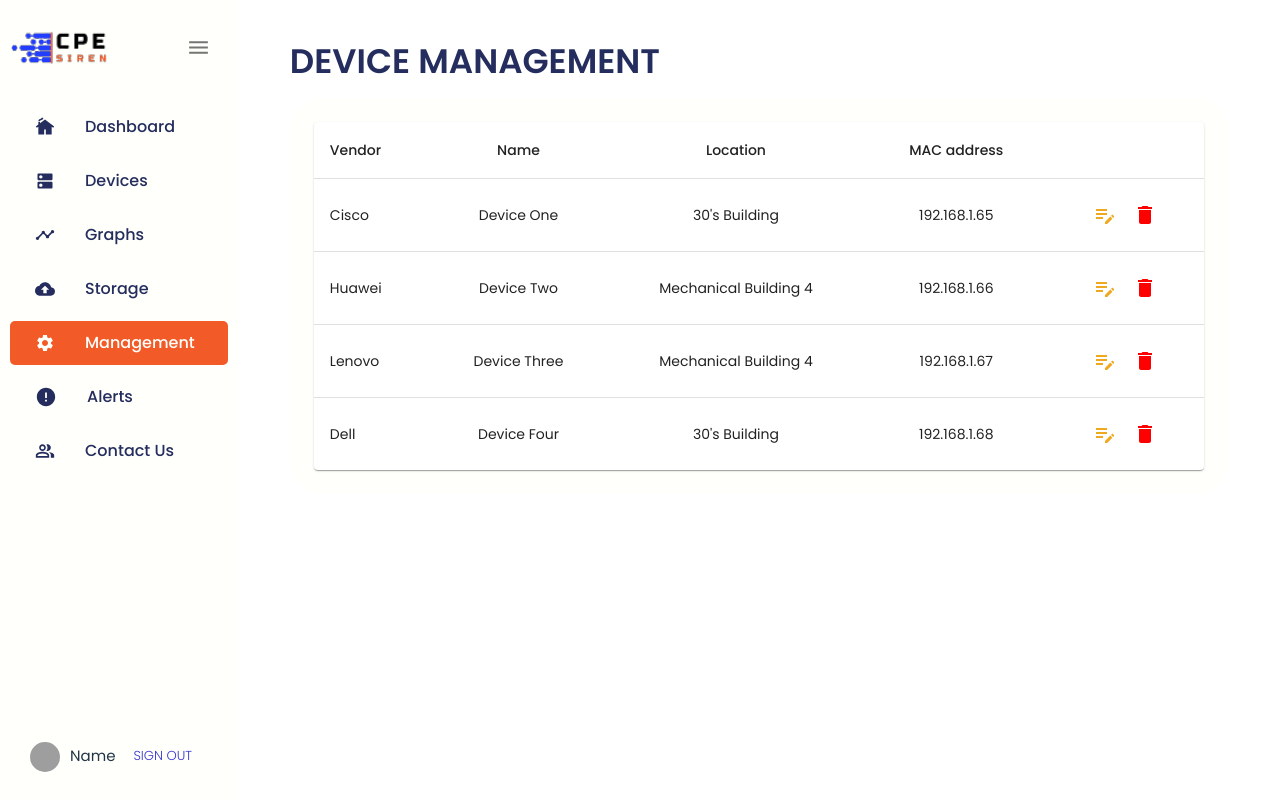
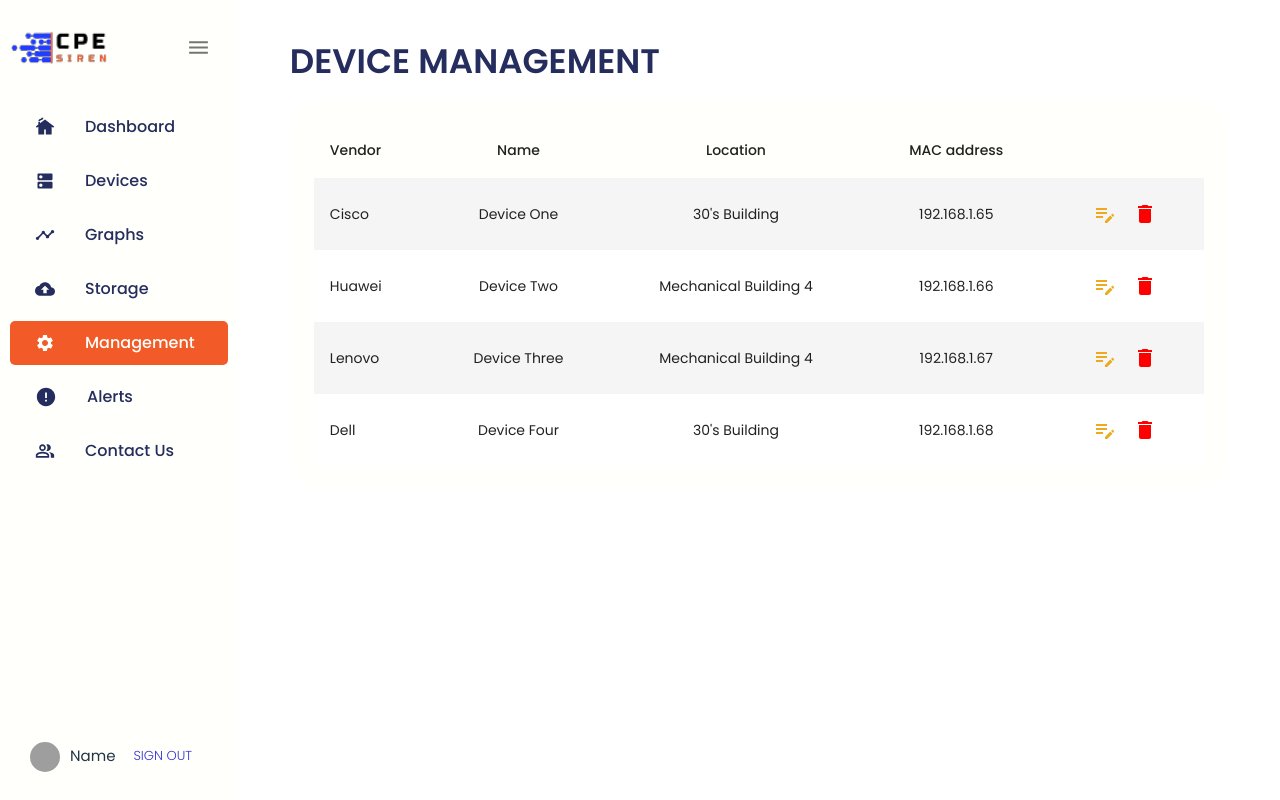
Before and after one commit to Smart309/Frontend, a React (Vite) app: page /management in a window 1280 px wide. Built offline with nearby package versions, Linux system fonts and the light colour scheme; grey boxes are pictures that could not be loaded.

Commit message:
edit style

```diff
--- a/src/components/AlertsComponent.tsx
+++ b/src/components/AlertsComponent.tsx
@@ -50,22 +50,43 @@ const AlertsComponent = () => {
   };
 
   return (
-    <TableContainer component={Paper}>
-      <Table sx={{ minWidth: 650 }} aria-label="simple table">
+    <TableContainer
+      component={Paper}
+      sx={{
+        boxShadow: 'none',
+        '& .MuiPaper-root': { boxShadow: 'none' },
+        backgroundColor: 'transparent'
+      }}
+    >
+      <Table
+        sx={{
+          minWidth: 650,
+          '& .MuiTable-root': { borderCollapse: 'separate', borderSpacing: 0 },
+          '& .MuiTableCell-root': { borderBottom: 'none' },
+          '& .MuiTableBody-root .MuiTableRow-root': {
+            '&:nth-of-type(even)': { backgroundColor: 'white' },
+            '&:nth-of-type(odd)': { backgroundColor: '#f5f5f5' },
+            '&:hover': {
+              backgroundColor: '#FFF3E0',
+              transition: 'background-color 0.3s ease',
+              cursor: 'pointer',
+            },
+          },
+        }}
+        aria-label="simple table"
+      >
         <TableHead>
           <TableRow>
             <TableCell>Time</TableCell>
             <TableCell align="center">Problem</TableCell>
             <TableCell align="center">Area</TableCell>
             <TableCell align="center">Actions</TableCell>
-            {/* Added Actions column header */}
           </TableRow>
         </TableHead>
         <TableBody>
           {rows.map((row, index) => (
             <TableRow
-              key={index} // Use index as key for simplicity (replace with unique ID if available)
-              sx={{ "&:last-child td, &:last-child th": { border: 0 } }}
+              key={index}
             >
               <TableCell>{row.Time.toLocaleString()}</TableCell>
               <TableCell align="center">{row.Problem}</TableCell>
@@ -80,6 +101,9 @@ const AlertsComponent = () => {
                     borderRadius: "100%",
                     "&:focus": {
                       outline: "none",
+                    },
+                    "&:hover": {
+                      backgroundColor: "darkblue",
                     },
                   }}
                 >
--- a/src/components/ManageComponent.tsx
+++ b/src/components/ManageComponent.tsx
@@ -11,7 +11,6 @@ import {
 import EditNoteIcon from "@mui/icons-material/EditNote";
 import DeleteIcon from "@mui/icons-material/Delete";
 
-// Function to create sample data rows
 function createData(
   Vendor: string,
   Name: string,
@@ -30,23 +29,44 @@ const rows = [
 
 const ManageComponent = () => {
   return (
-    <TableContainer component={Paper}>
-      <Table sx={{ minWidth: 650 }} aria-label="simple table">
+    <TableContainer
+      component={Paper}
+      sx={{
+        boxShadow: 'none',
+        '& .MuiPaper-root': { boxShadow: 'none' },
+        backgroundColor: 'transparent'
+      }}
+    >
+      <Table
+        sx={{
+          minWidth: 650,
+          '& .MuiTable-root': { borderCollapse: 'separate', borderSpacing: 0 },
+          '& .MuiTableCell-root': { borderBottom: 'none' },
+          '& .MuiTableBody-root .MuiTableRow-root': {
+            '&:nth-of-type(even)': { backgroundColor: 'white' },
+            '&:nth-of-type(odd)': { backgroundColor: '#f5f5f5' },
+            '&:hover': {
+              backgroundColor: '#FFF3E0',
+              transition: 'background-color 0.3s ease',
+              cursor: 'pointer',
+            },
+          },
+        }}
+        aria-label="simple table"
+      >
         <TableHead>
           <TableRow>
             <TableCell>Vendor</TableCell>
             <TableCell align="center">Name</TableCell>
             <TableCell align="center">Location</TableCell>
             <TableCell align="center">MAC address</TableCell>
-            <TableCell align="center"></TableCell>{" "}
-            {/* Added Actions column header */}
+            <TableCell align="center"></TableCell>
           </TableRow>
         </TableHead>
         <TableBody>
           {rows.map((row, index) => (
-            <TableRow
-              key={index} // Use index as key for simplicity (replace with unique ID if available)
-              sx={{ "&:last-child td, &:last-child th": { border: 0 } }}
+            <TableRow sx={{ cursor: 'pointer'}}
+              key={index}
             >
               <TableCell component="th" scope="row">
                 {row.Vendor}
@@ -57,8 +77,8 @@ const ManageComponent = () => {
               <TableCell align="center">
                 <IconButton
                   sx={{
-                    "&:focus": {
-                      outline: "none",
+                    '&:focus': {
+                      outline: 'none',
                     },
                   }}
                   aria-label="edit"
@@ -71,8 +91,8 @@ const ManageComponent = () => {
                 </IconButton>
                 <IconButton
                   sx={{
-                    "&:focus": {
-                      outline: "none",
+                    '&:focus': {
+                      outline: 'none',
                     },
                   }}
                   aria-label="delete"
```
